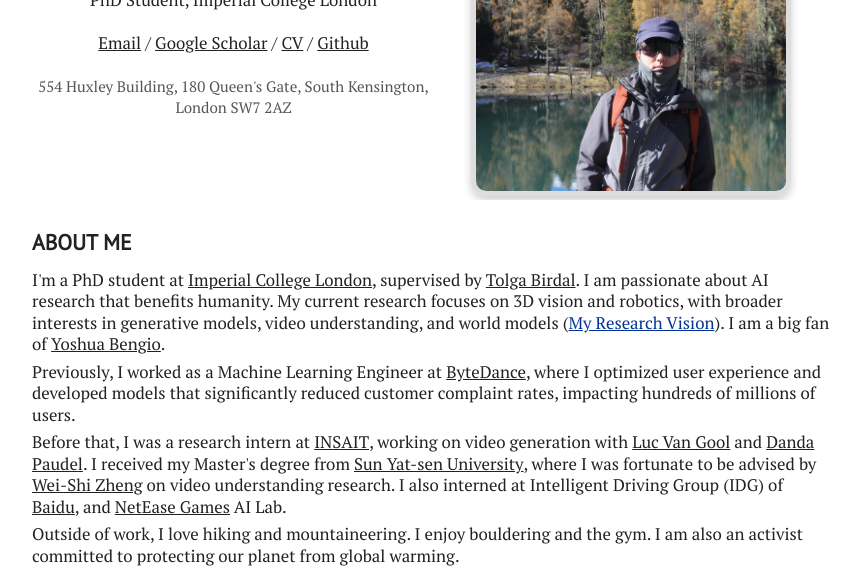
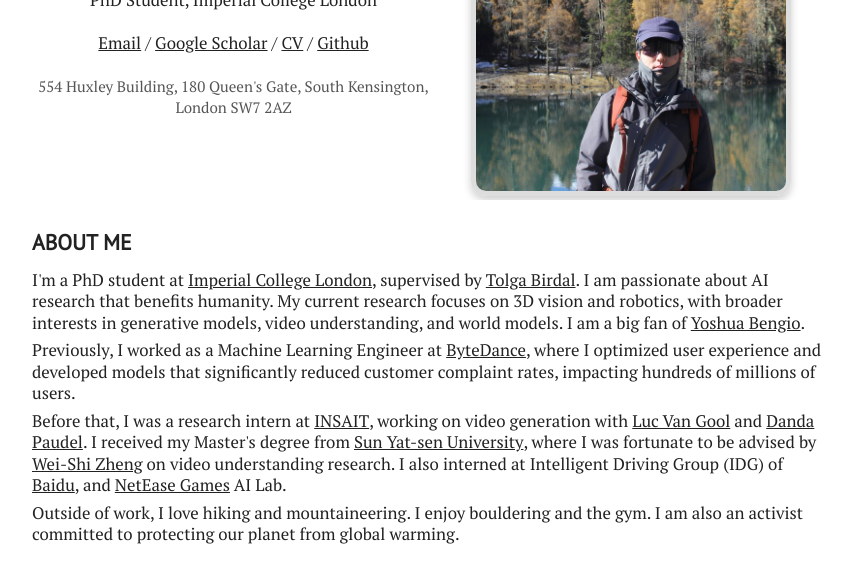
Before and after one commit to ZuhaoLiu/zuhaoliu.github.io, a plain HTML site: page index.html in a window 1280 px wide. Shown: the part 150-724 px from the top of the page, without its empty margins (208-1067 px from the left). Drawn offline with Linux system fonts and the light colour scheme.

Commit message:
remove research vision link
Co-Authored-By: Claude Opus 5.5 <noreply@anthropic.com>

```diff
--- a/index.html
+++ b/index.html
@@ -123,7 +123,7 @@
 
           <h1 align="left">About me</h1>
         <section class="sample" id="camus" align="center">
-	<p> I'm a PhD student at <a href="https://www.imperial.ac.uk/">Imperial College London</a>, supervised by <a href="https://tolgabirdal.com/">Tolga Birdal</a>. I am passionate about AI research that benefits humanity. My current research focuses on 3D vision and robotics, with broader interests in generative models, video understanding, and world models (<a href="geometric_deep_learning.html" style="color: #003399;">My Research Vision</a>). I am a big fan of <a href="https://yoshuabengio.org/">Yoshua Bengio</a>.
+	<p> I'm a PhD student at <a href="https://www.imperial.ac.uk/">Imperial College London</a>, supervised by <a href="https://tolgabirdal.com/">Tolga Birdal</a>. I am passionate about AI research that benefits humanity. My current research focuses on 3D vision and robotics, with broader interests in generative models, video understanding, and world models. I am a big fan of <a href="https://yoshuabengio.org/">Yoshua Bengio</a>.
 	</p>
 
 	<p> Previously, I worked as a Machine Learning Engineer at <a href="https://www.bytedance.com/">ByteDance</a>, where I optimized user experience and developed models that significantly reduced customer complaint rates, impacting hundreds of millions of users.
```
